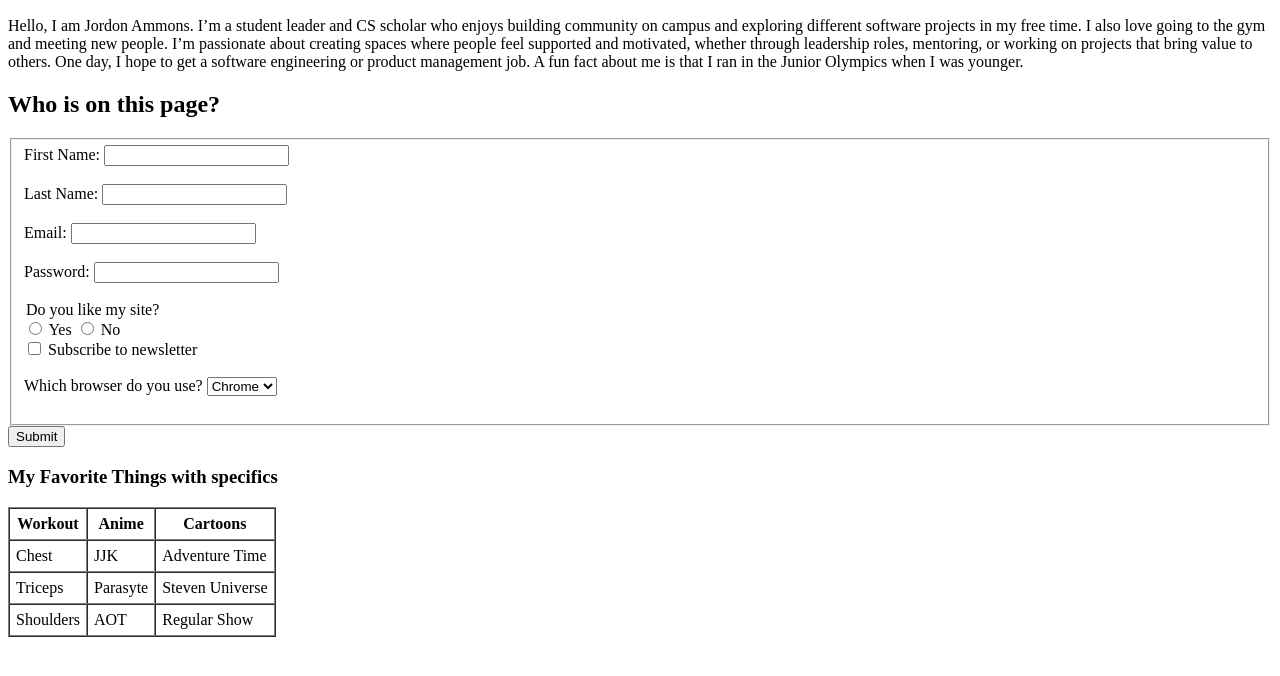
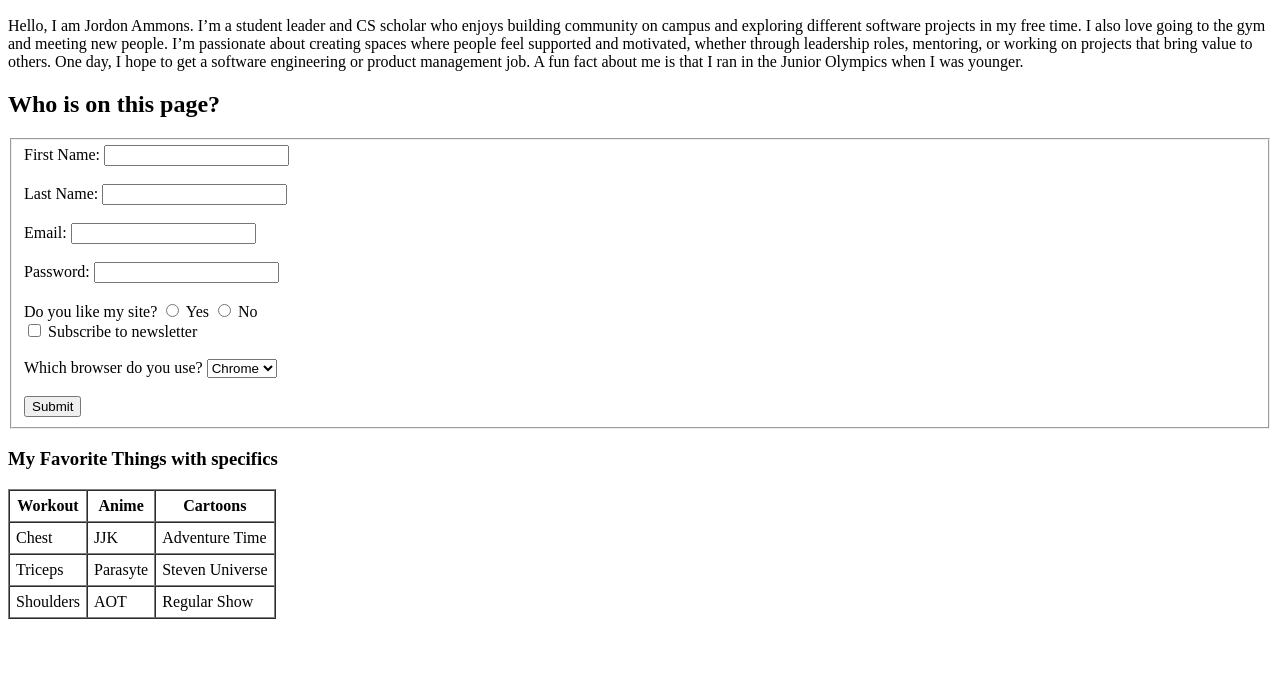
Before and after one commit to 1jordonammons/Jordon-COP3060, a plain HTML site: page index.html in a window 1280 px wide. Shown: the part 110-786 px from the top of the page. Drawn offline with Linux system fonts and the light colour scheme.

Commit message:
Changes to help with flow and content

```diff
--- a/index.html
+++ b/index.html
@@ -21,7 +21,6 @@
         <h2>Who is on this page?</h2>
 
         <fieldset>
-        <form action="#" method="post">
             <label for="firstName">First Name:</label>
             <input type="text" id="firstName" name="firstName"><br><br>
 
@@ -36,11 +35,11 @@
 
 
 
-                <legend>Do you like my site?</legend>
-                <input type="radio" id="yes" name="like" value="yes">
-                <label for="yes">Yes</label>
-                <input type="radio" id="no" name="like" value="no">
-                <label for="no">No</label>
+            <label>Do you like my site?</label>
+            <input type="radio" id="yes" name="like" value="yes">
+            <label for="yes">Yes</label>
+            <input type="radio" id="no" name="like" value="no">
+            <label for="no">No</label>
 
             <br>
 
@@ -58,7 +57,7 @@
                 <option value="other">Other</option>
             </select>
             <br><br>
-        </fieldset>
+
             <button type="submit">Submit</button>
         </fieldset>
     </section>
```
